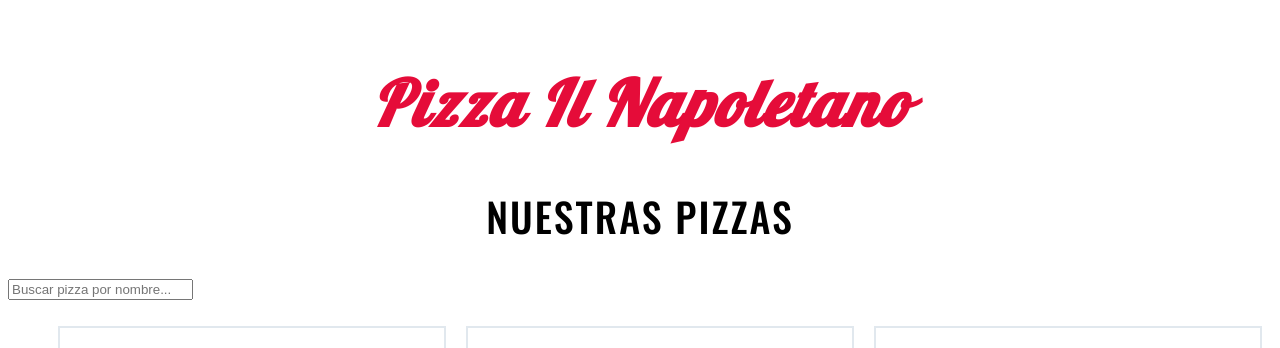
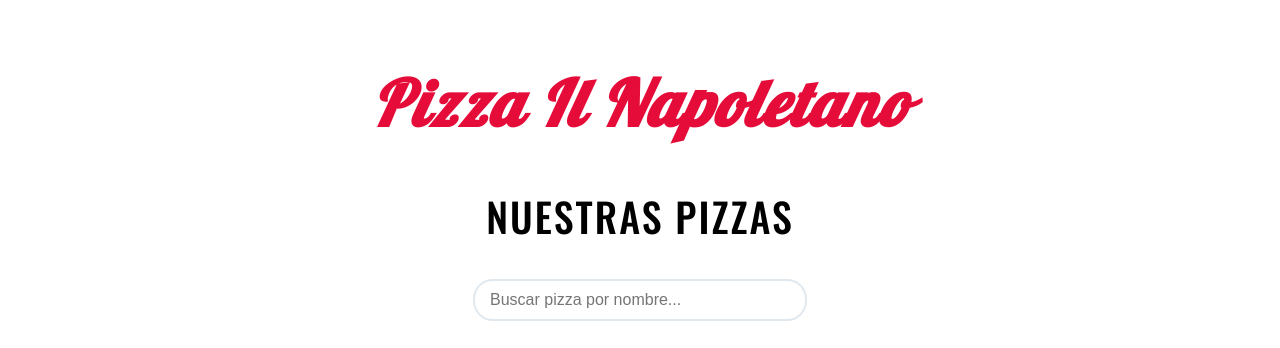
Before and after one commit to paulifernandez1486-alt/pizzeria-il-napoletano, a plain HTML site: page index.html in a window 1280 px wide. Shown: the part 344-692 px from the top of the page. Drawn offline with nearby package versions, Linux system fonts and the light colour scheme; some packages are replaced by stand-ins of ours; files that its build step writes are made by us from their sources; a script that the page names is missing; files whose address does not match are found by name.

Commit message:
Add files via upload

```diff
--- a/styles.css
+++ b/styles.css
@@ -232,6 +232,22 @@ main h2 {
   font-family: 'Work Sans', sans-serif;
 }
 
+.search{
+  text-align: center;
+  margin: 20px 0px;
+}
+
+#input-search{
+   padding: 10px 15px;
+   width: 300px;
+   max-width: 90%;
+   border: 2px solid #e1e8ee;
+   border-radius: 20px;
+   font-size: 1rem;
+   outline: none;
+}
+
+
 /* Móvil: un poco más pequeño */
 @media (max-width: 480px) {
   .whatsapp-float {
@@ -330,6 +346,8 @@ main h2 {
   }
 }
 
+
+
 /* Mobile pequeño (≤ 480px) */
 @media(max-width: 480px) {
   .brand-header {
```
